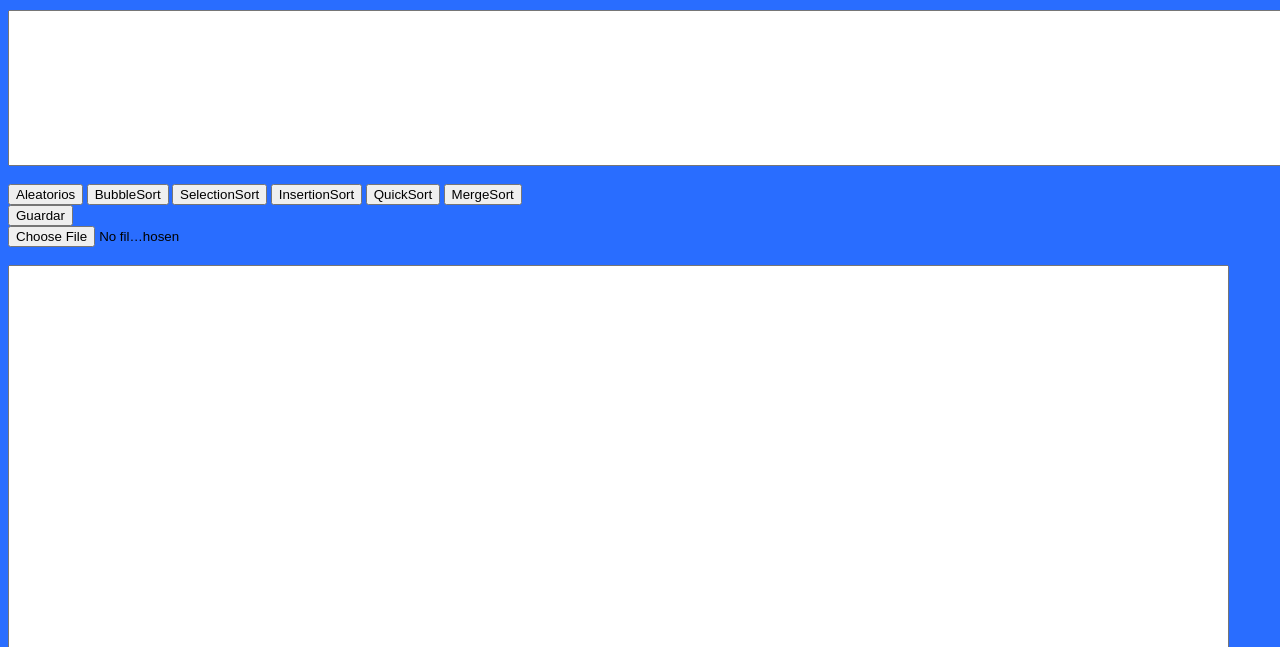
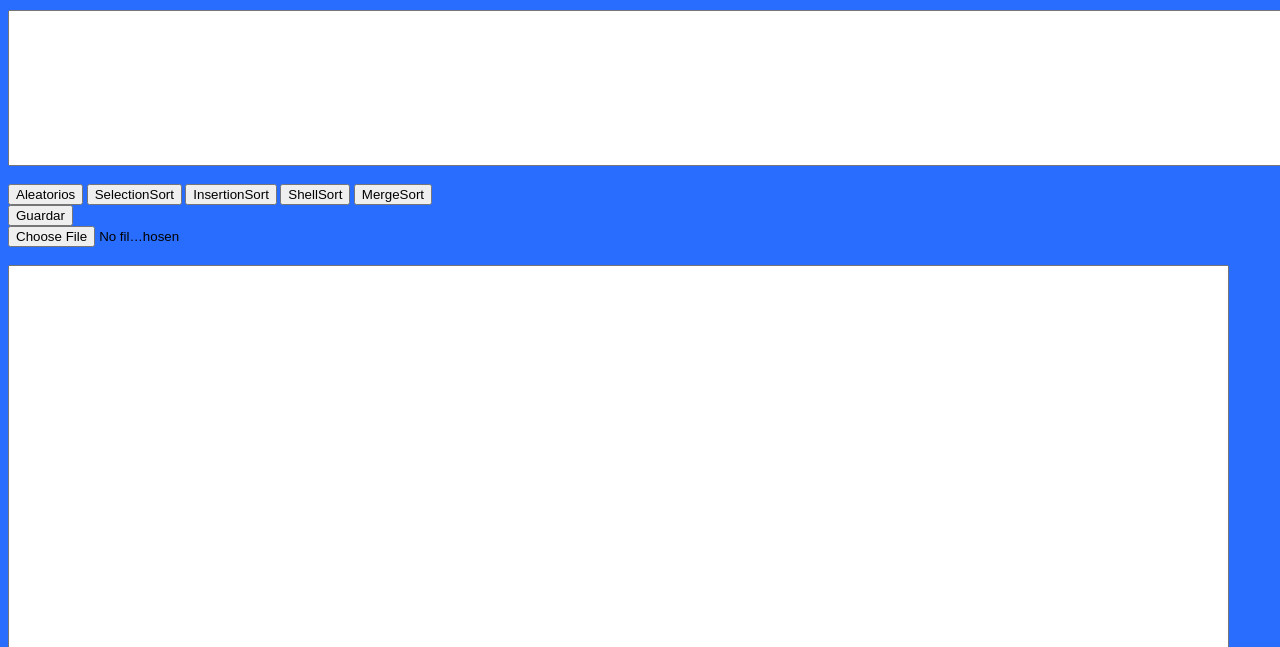
Before and after one commit to SoaringPenguins-UCB/Graphos, a plain HTML site: page sort.html in a window 1280 px wide. Shown: the part 153-800 px from the top of the page. Drawn offline with Linux system fonts and the light colour scheme; files that its build step writes are made by us from their sources.

Commit message:
chau button

```diff
--- a/sort.html
+++ b/sort.html
@@ -68,10 +68,10 @@
           <div><textarea type="text" name="caja-datos" id="data" cols="170" rows="10" ></textarea></div>
           <br>
           <button type="button" onclick="ran()">Aleatorios</button>
-          <button type="button" onclick="bsort()">BubbleSort</button>
+          <!--<button type="button" onclick="bsort()">BubbleSort</button>-->
           <button type="button" onclick="selec()">SelectionSort</button>
           <button type="button" onclick="isort()">InsertionSort</button>
-          <button type="button" onclick="qsort()">QuickSort</button>
+          <button type="button" onclick="shellsort()">ShellSort</button>
           <button type="button" onclick="msort()">MergeSort</button>
           <br>
                   <button onclick="save()" class="botones">Guardar</button>
```
Also changed, not shown: asignacion.html (+2 -2 lines), trees.html (+1 -1 lines).
